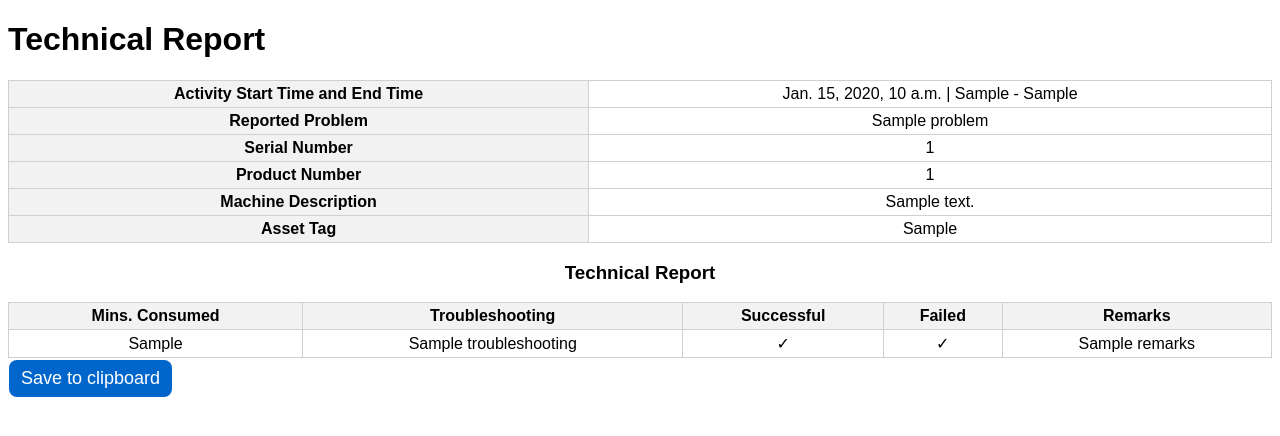
After one commit to ferbthe2gadgetguy/Engineer-Checklist, a Django app: template engineer/tasklist/templates/tasklist/report.html in a window 1280 px wide. The commit adds this page. Shown: the top 436 px of the page. Run offline with Django 5.2, Linux system fonts and the light colour scheme; the template is opened without the code that fills it: most values are stand-ins (such as "Sample title", 1, 10 or a date in 2020).

Commit message:
Report is done

```diff
--- a/engineer/tasklist/templates/tasklist/home.html
+++ b/engineer/tasklist/templates/tasklist/home.html
@@ -14,7 +14,7 @@
 
     <h1>This should be different</h1>
 
-<form method="post">
+<form method="post" action="{% url 'create_report' %}">
     {% csrf_token %}
     {{ formset.management_form }}
 
@@ -129,7 +129,7 @@
         </tr>
     </table>
 
-    <button type="submit" id="save-form" class="button post">Save</button>
+    <button type="submit" id="save-form" class="button post">Submit</button>
 </form>
 
 
--- /dev/null
+++ b/engineer/tasklist/templates/tasklist/report.html
@@ -0,0 +1,110 @@
+<!DOCTYPE html>
+<html lang="en">
+<head>
+    {% load static %}
+
+    <meta charset="UTF-8">
+    <meta name="viewport" content="width=device-width, initial-scale=1.0">
+
+    <link rel="stylesheet" href="{% static 'tasklist/report.css' %}">
+
+    <title>Document</title>
+</head>
+<body>
+<h1>Technical Report</h1>
+
+<div id="report-content">
+
+<table
+    border="1"
+    cellspacing="0"
+    cellpadding="5"
+    style="border-collapse: collapse; width: 100%;">
+    <tr>
+            <th>Activity Start Time and End Time</th>
+            <td class="report_activity">{{ report.activity_date }} | {{ report.activity_start }} - {{ report.activity_end }} </td>
+        </tr>
+        <tr>
+            <th>Reported Problem</th>
+            <!-- <td>Testing</td> -->
+            <td class="report_activity">{{ report.problem }}</td>
+        </tr>
+        <tr>
+            <th>Serial Number</th>
+            <td class="report_activity">{{ report.serial_number }}</td>
+        </tr>
+        <tr>
+            <th>Product Number</th>
+            <td class="report_activity">{{ report.product_number }}</td>
+        </tr>
+        <tr>
+            <th>Machine Description</th>
+           <td class="report_activity">{{ report.machine_description }}</td>
+        </tr>
+        <tr>
+            <th>Asset Tag</th>
+            <td class="report_activity">{{ report.asset_tag }}</td>
+        </tr>
+</table>
+
+<h3>Technical Report</h3>
+
+<table class="report-table">
+    <thead>
+        <tr>
+            <th>Mins. Consumed</th>
+            <th>Troubleshooting</th>
+            <th>Successful</th>
+            <th>Failed</th>
+            <th>Remarks</th>
+        </tr>
+    </thead>
+
+    <tbody>
+        {% for step in steps %}
+        <tr>
+            <td>{{ step.minutes_consumed }}</td>
+            <td>{{ step.troubleshooting }}</td>
+
+            <td>
+                {% if step.successful %}✓{% endif %}
+            </td>
+
+            <td>
+                {% if step.failed %}✓{% endif %}
+            </td>
+
+            <td>{{ step.remarks }}</td>
+        </tr>
+        {% endfor %}
+    </tbody>
+</table>
+</div>
+<button type="button" id="copy-report" class="button post">Save to clipboard</button>
+
+<script>
+document.getElementById("copy-report")
+.addEventListener("click", async () => {
+
+    const range = document.createRange();
+    const report = document.getElementById("report-content");
+
+    range.selectNode(report);
+
+    const selection = window.getSelection();
+    selection.removeAllRanges();
+    selection.addRange(range);
+
+    try {
+        document.execCommand("copy");
+        alert("Copied!");
+    } catch (err) {
+        console.error(err);
+        alert("Copy failed");
+    }
+
+    selection.removeAllRanges();
+});
+</script>
+</body>
+</html>
--- a/engineer/tasklist/urls.py
+++ b/engineer/tasklist/urls.py
@@ -2,7 +2,8 @@ from django.urls import path
 from . import views
 
 urlpatterns = [
-    path("", views.home, name="home") # Note to future me: views.home can be found in views.py
+    path("", views.home, name="home"), # Note to future me: views.home can be found in views.py
+    path("report/", views.create_report, name="create_report")
 ]
 
 # git add .
```
Also changed, not shown: engineer/tasklist/views.py (+14 -3 lines).
